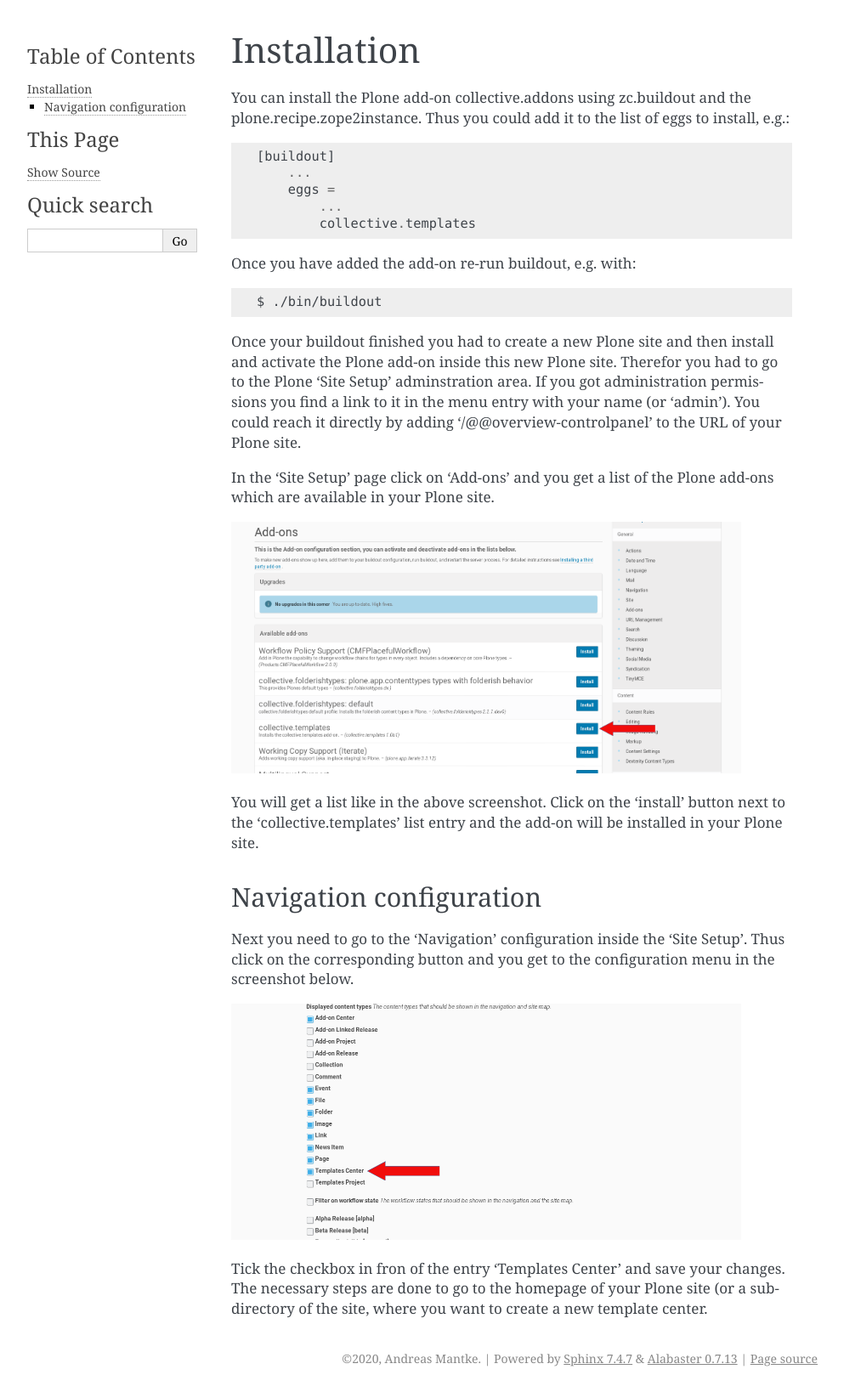
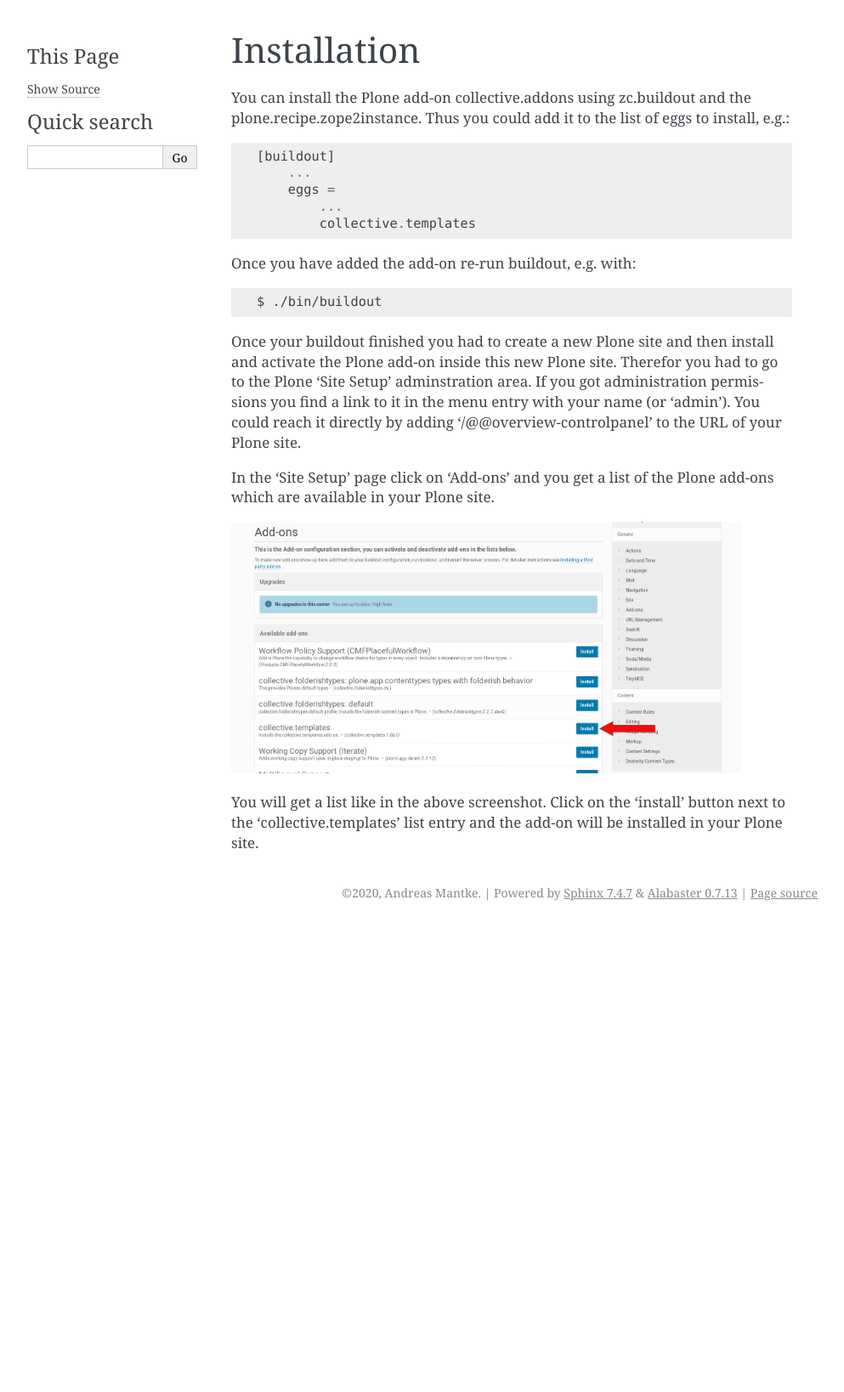
Before and after one commit to collective/collective.templates, a Sphinx documentation site: the page built from docs/source/installation.rst, in a window 1280 px wide. Shown: the whole page at 85% size, without its empty margins (148-1141 px from the left). Built offline with Sphinx 7.4.7, drawn with Linux system fonts in a browser that asks for light colours; after the commit the page ends 1090 px from its top, so only the background shows below that.

Commit message:
Remove configuration of navigation from the installation documentation part.

```diff
--- a/docs/source/installation.rst
+++ b/docs/source/installation.rst
@@ -39,20 +39,3 @@
 You will get a list like in the above screenshot. Click on the 'install'
 button next to the 'collective.templates' list entry and the add-on will
 be installed in your Plone site.
-
-
-Navigation configuration
-************************
-
-Next you need to go to the 'Navigation' configuration inside the 'Site Setup'.
-Thus click on the corresponding button and you get to the configuration menu
-in the screenshot below.
-
-
-.. image:: images/navigation_add_templates_center.png
-   :width: 600
-
-Tick the checkbox in fron of the entry 'Templates Center' and save your
-changes. The necessary steps are done to go to the homepage of your Plone
-site (or a subdirectory of the site, where you want to create a new
-template center.
```
